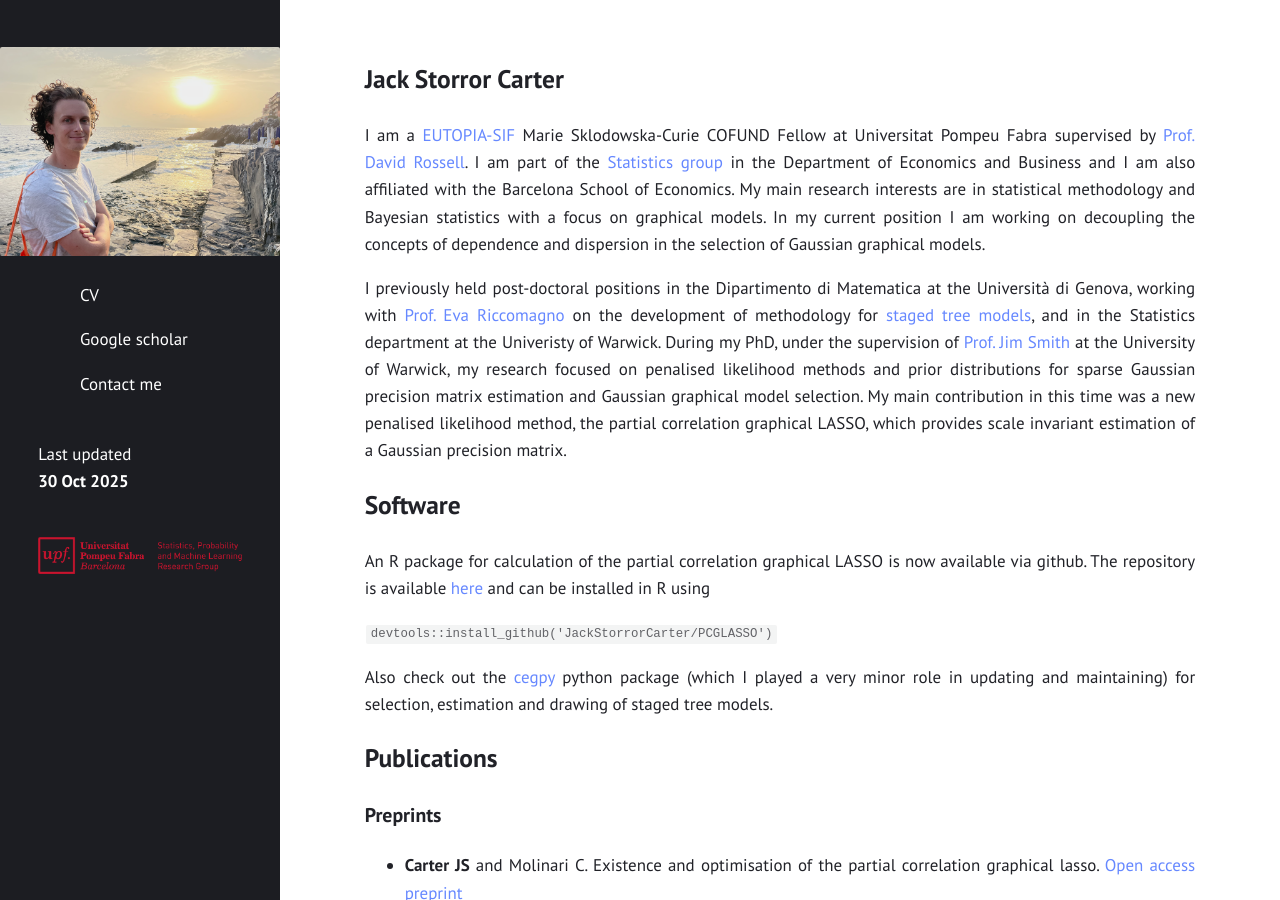
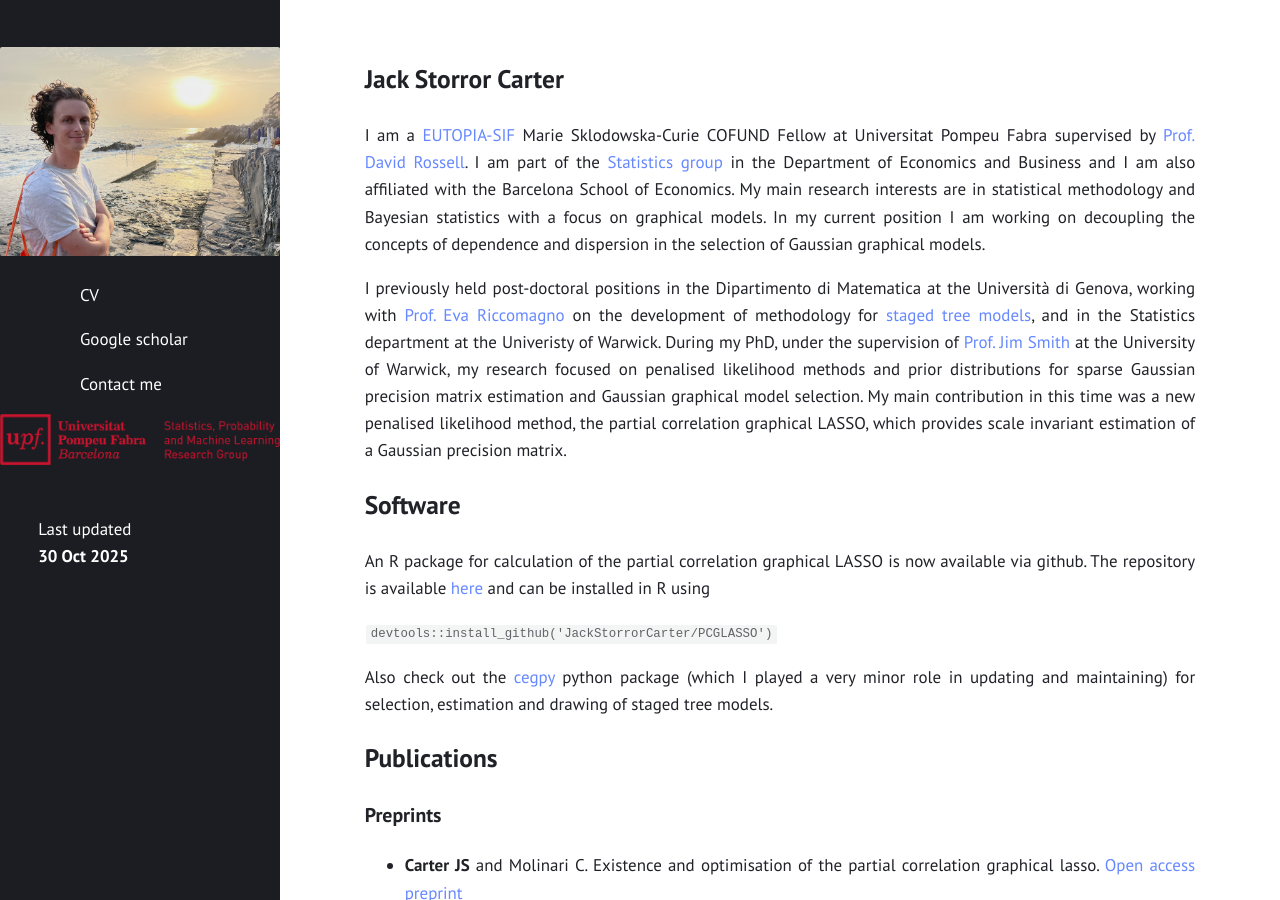
Before and after one commit to JackStorrorCarter/JackStorrorCarter.github.io, a Jekyll site: the page built from index.md, in a window 1280 px wide and 900 px high. Built offline with Jekyll 4.4.1, drawn with Linux system fonts in a browser that asks for light colours.

Commit message:
Update sidebar.html

```diff
--- a/_includes/sidebar.html
+++ b/_includes/sidebar.html
@@ -24,7 +24,7 @@
       <span aria-hidden="true">{{ title }}</span>
     </a>
   {%- endfor -%}
+    <img src="files/Logo.png" alt="UPF logo">
   </nav>
   <div class="description">{{ site.description }}</div>
-  <img src="files/Logo.png" alt="JSC">
 </aside>
```
